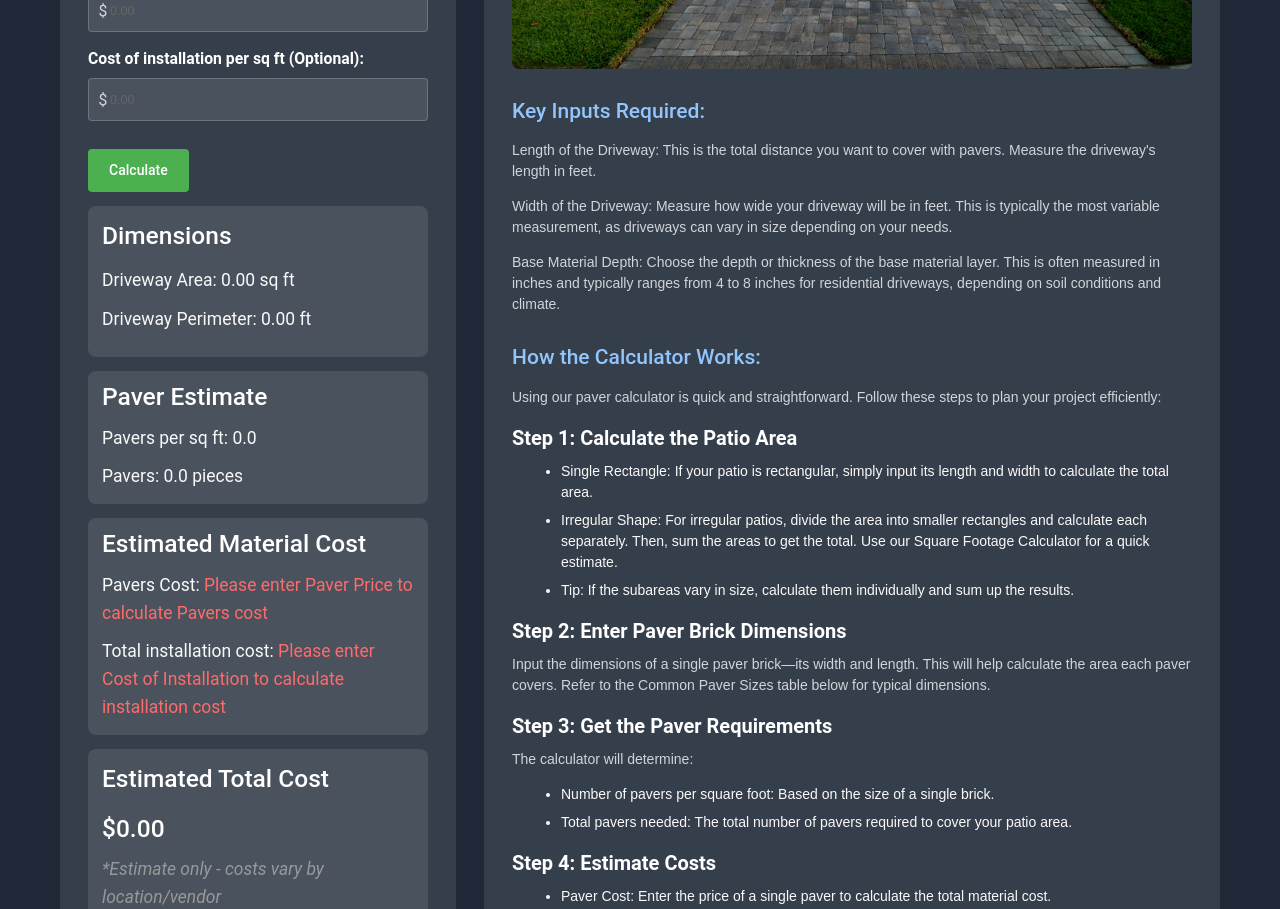
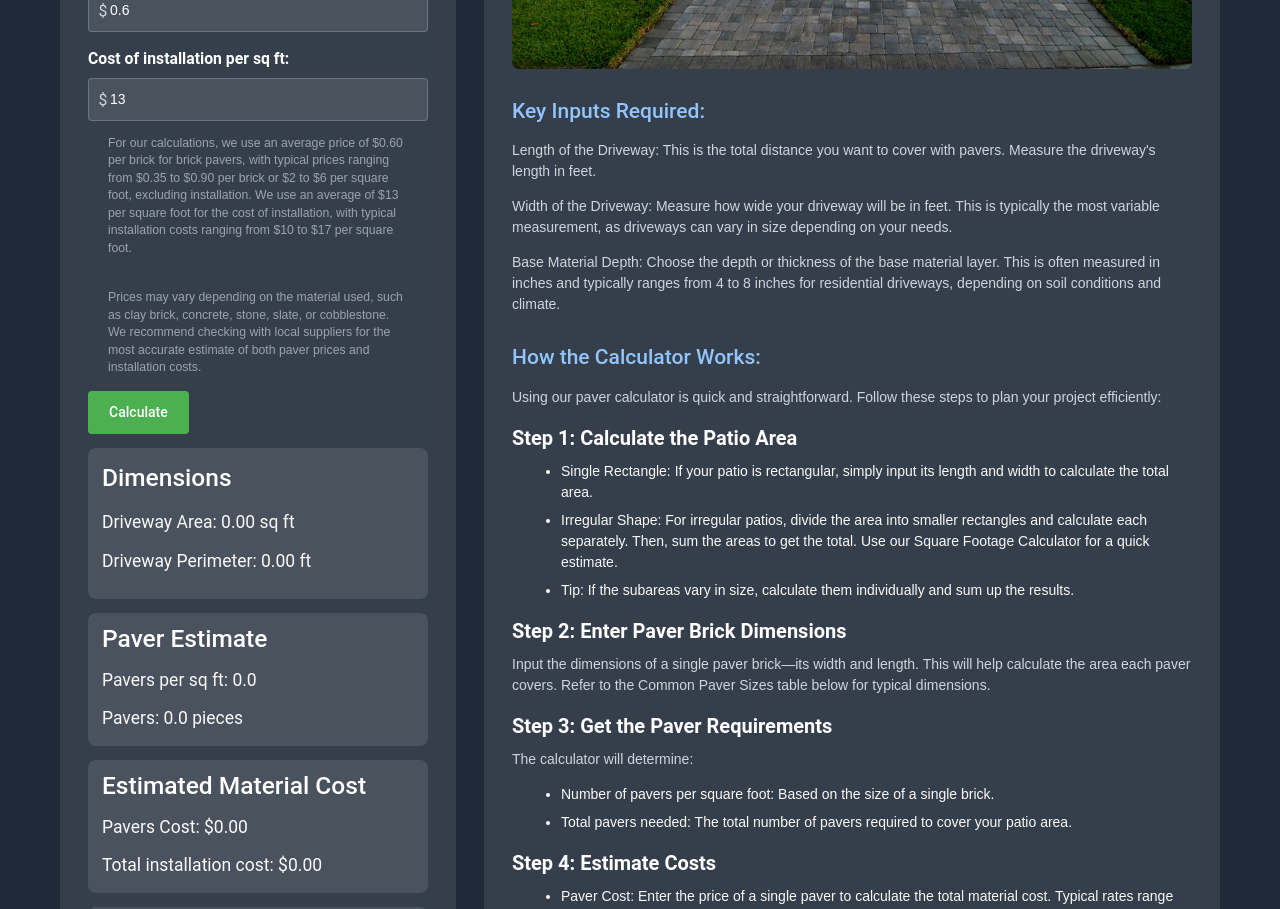
Before and after one commit to mkrizia17/Driveway-Calculator, a Next.js app: page /paver-calculator in a window 1280 px wide. Shown: the part 660-1569 px from the top of the page. Built offline with nearby package versions, Linux system fonts and the light colour scheme.

Commit message:
Set initial price for materials (Gravel and Paver)

```diff
--- a/package.json
+++ b/package.json
@@ -20,6 +20,7 @@
     "clsx": "^2.1.1",
     "lucide-react": "^0.459.0",
     "next": "15.0.3",
+    "punycode": "^2.3.1",
     "react": "^18.3.1",
     "react-dom": "^18.3.1",
     "shadcn": "^2.1.6",
--- a/src/app/gravel-calculator/page.tsx
+++ b/src/app/gravel-calculator/page.tsx
@@ -13,7 +13,7 @@ export default function GravelPage() {
     const [width, setWidth] = useState<number>(0);
     const [length, setLength] = useState<number>(0);
     const [depth, setDepth] = useState<number>(0);
-    const [pricePerCubicYard, setPricePerCubicYard] = useState<number>(0);
+    const [pricePerCubicYard, setPricePerCubicYard] = useState<number>(65);
     const [totalCost, setTotalCost] = useState<number | null>(null);
     const [volumeInCubicYards, setVolumeInCubicYards] = useState<number | null>(null);
     const [tonsNeeded, setTonsNeeded] = useState<number | null>(null);
@@ -29,6 +29,7 @@ export default function GravelPage() {
         length: '',
         depth: ''
     });
+    const [showWarning, setShowWarning] = useState(false);
 
     const convertToFeet = (value: number, unit: Unit): number => {
         let result: number;
@@ -137,6 +138,7 @@ export default function GravelPage() {
         const cost = pricePerCubicYard > 0 ?
             Math.round(calculatedVolume * pricePerCubicYard * 100) / 100 : 0;
         setTotalCost(cost);
+        setShowWarning(true);
     };
 
     const formatNumber = (num: number): string => {
@@ -286,17 +288,21 @@ export default function GravelPage() {
                         </div>
                         <div className="input-group">
                             <label>
-                                Price per Cubic Yard (Optional):
+                                Price per Cubic Yard:
                                 <div className="price-input-container">
                                     <input
                                         type="number"
                                         value={pricePerCubicYard}
                                         onChange={(e) => setPricePerCubicYard(parseFloat(e.target.value))}
-                                        placeholder="0.00"
+                                        placeholder="65"
                                         className="price-input"
                                     />
                                     <span className="price-prefix">$</span>
                                 </div>
+                                <div className="mb-4" />
+                                <p className="text-sm text-gray-400 mt-2">
+                                    For our calculations, we use an average gravel price of $65 per cubic yard, with typical local prices ranging from $20 to $100. We recommend confirming rates with local suppliers for the most accurate estimate.
+                                </p>
                             </label>
                         </div>
                         <button className="calculate-button" onClick={calculateGravel}>Calculate</button>
--- a/src/app/paver-calculator/page.tsx
+++ b/src/app/paver-calculator/page.tsx
@@ -1,6 +1,6 @@
 "use client";
 
-import React, { useState } from 'react';
+import React, { useState, useEffect } from 'react';
 import '../gravel-calculator/GravelPage.css';
 import Link from 'next/link';
 import Image from 'next/image';
@@ -44,7 +44,7 @@ export default function PaversPage() {
         paverLength: ''
     });
 
-    const [pricePerCubicYard, setPricePerCubicYard] = useState<number>(0);
+    const [pricePerCubicYard, setPricePerCubicYard] = useState<number>(0.60);
     const [totalCost, setTotalCost] = useState<number | null>(null);
     const [materialCosts, setMaterialCosts] = useState<{
         pavers: {min: number, max: number, custom?: number},
@@ -52,9 +52,17 @@ export default function PaversPage() {
         sand: {min: number, max: number},
         polymericSand: {min: number, max: number}
     } | null>(null);
-    const [installationCost, setInstallationCost] = useState<number>(0);
+    const [installationCost, setInstallationCost] = useState<number>(13);
     const [totalInstallationCost, setTotalInstallationCost] = useState<number>(0);
     const [volumeInCubicYards, setVolumeInCubicYards] = useState<VolumeInCubicYards | null>(null);
+    const [showWarning, setShowWarning] = useState(false);
+    const [showInstallationWarning, setShowInstallationWarning] = useState(false);
+    const [isMounted, setIsMounted] = useState(false);
+    const [calculationAttempted, setCalculationAttempted] = useState(false);
+
+    useEffect(() => {
+        setIsMounted(true);
+    }, []);
 
     const calculatePavers = () => {
         // Reset errors
@@ -112,6 +120,9 @@ export default function PaversPage() {
         // Step 3: Calculate Number of Pavers Needed
         const totalPaversNeeded = Math.ceil(patioSquareFootage / paverSquareFootage);
 
+        // Calculate Pavers per Square Foot
+        const paversPerSqFt = paverSquareFootage > 0 ? 1 / paverSquareFootage : 0;
+
         // Calculate Base Materials for Material Estimate
         const area = widthInFeet * lengthInFeet;
         const depth = 0.4;
@@ -119,26 +130,20 @@ export default function PaversPage() {
         const roundedGravelCubicYards = Number(gravelCubicYards.toFixed(2));
 
         // Calculate Base Sand Volume
-        const sandDepth = 1/12;                         // 1 inch = 1/12 foot
+        const sandDepth = 1/12; // 1 inch = 1/12 foot
         const sandCubicYards = (area * sandDepth) / 27; // (144 * 1/12) / 27 = 0.44
-
-        // Format to always show 2 decimal places
         const roundedSandCubicYards = Number(sandCubicYards.toFixed(2));
 
         // Calculate Polymeric Sand Bags Range
-        const minCoveragePerBag = 50;                   // Maximum coverage: 75 sq ft per bag
-        const maxCoveragePerBag = 100;                   // Minimum coverage: 50 sq ft per bag
-
-        const minBags = Math.ceil(area / maxCoveragePerBag);  // Note: switched to maxCoverage for minBags
-        const maxBags = Math.ceil(area / minCoveragePerBag);  // Note: switched to minCoverage for maxBags
-
-        // Calculate material costs using maximum bags for worst case scenario
-        const polymericSandCost = maxBags * 25;  // $25 per bag
+        const minCoveragePerBag = 50; // Maximum coverage: 75 sq ft per bag
+        const maxCoveragePerBag = 100; // Minimum coverage: 50 sq ft per bag
+        const minBags = Math.ceil(area / maxCoveragePerBag);
+        const maxBags = Math.ceil(area / minCoveragePerBag);
+        const polymericSandCost = maxBags * 25; // $25 per bag
 
         const paverCost = totalPaversNeeded * (pricePerCubicYard || 0);
-
         const gravelCost = Math.round(roundedGravelCubicYards * 45); // $45 per cubic yard
-        const sandCost = sandCubicYards * 15;      // $15 per cubic yard
+        const sandCost = sandCubicYards * 15; // $15 per cubic yard
 
         const calculatedInstallationCost = installationCost * area;
         setTotalInstallationCost(calculatedInstallationCost);
@@ -151,35 +156,17 @@ export default function PaversPage() {
             polymericSand: { min: polymericSandCost, max: polymericSandCost }
         });
 
-        console.log('Width in feet:', widthInFeet);
-        console.log('Length in feet:', lengthInFeet);
-
         // Update the display in the Estimated Material Cost section:
-        <div className="result">
-            <h2 className="text-xl font-semibold mb-4">Estimated Material Cost</h2>
-            <div className="space-y-2">
-                <p>
-                    Pavers Cost: {pricePerCubicYard === 0 ?
-                        <span className="warning-text">Please enter Paver Price to calculate Pavers Cost</span> :
-                        `$${formatNumber(materialCosts?.pavers.custom ?? 0)}`
-                    }
-                </p>
-                <p>
-                    Total installation cost: {installationCost === 0 ?
-                        <span className="warning-text">Please enter Cost of Installation to calculate Total Installation Cost</span> :
-                        `$${formatNumber(totalInstallationCost)}`
-                    }
-                </p>
-            </div>
-        </div>
-
         setVolumeInCubicYards({
             gravel: roundedGravelCubicYards,
             sand: roundedSandCubicYards,
             polymericSand: `${minBags}-${maxBags} bags`,
-            paversPerSqFt: patioSquareFootage / totalPaversNeeded,
+            paversPerSqFt: paversPerSqFt,
             pavers: totalPaversNeeded
         });
+
+        setShowWarning(true);
+        setShowInstallationWarning(installationCost <= 0 && calculationAttempted);
     };
 
     const formatNumber = (num: number): string => {
@@ -423,7 +410,7 @@ export default function PaversPage() {
 
                             <div className="input-group">
                                 <label>
-                                    <h4>Paver Price per piece (Optional):</h4>
+                                    <h4>Paver Price per piece:</h4>
                                     <div className="price-input-container">
                                         <input
                                             type="number"
@@ -442,7 +429,7 @@ export default function PaversPage() {
 
                             <div className="input-group">
                                 <label>
-                                    <h4>Cost of installation per sq ft (Optional):</h4>
+                                    <h4>Cost of installation per sq ft:</h4>
                                     <div className="price-input-container">
                                         <input
                                             type="number"
@@ -458,8 +445,18 @@ export default function PaversPage() {
                                     </div>
                                 </label>
                             </div>
+                            <p className="text-sm text-gray-400 mt-2">
+                                For our calculations, we use an average price of $0.60 per brick for brick pavers, with typical prices ranging from $0.35 to $0.90 per brick or $2 to $6 per square foot, excluding installation. We use an average of $13 per square foot for the cost of installation, with typical installation costs ranging from $10 to $17 per square foot.
+                            </p>
+                            <br />
+                            <p className="text-sm text-gray-400 mt-2">
+                                Prices may vary depending on the material used, such as clay brick, concrete, stone, slate, or cobblestone. We recommend checking with local suppliers for the most accurate estimate of both paver prices and installation costs.
+                            </p>
 
-                            <button className="calculate-button" onClick={calculatePavers}>Calculate</button>
+                            <button className="calculate-button" onClick={() => {
+                                setCalculationAttempted(true);
+                                calculatePavers();
+                            }}>Calculate</button>
 
                             <div className="result">
                                 <h2>Dimensions</h2>
@@ -485,7 +482,7 @@ export default function PaversPage() {
                                         }
                                     </p>
                                     <p>
-                                        Total installation cost: {installationCost === 0 ?
+                                        Total installation cost: {installationCost === 0 && isMounted && calculationAttempted ?
                                             <span className="warning-text">Please enter Cost of Installation to calculate installation cost</span> :
                                             `$${formatNumber(totalInstallationCost)}`
                                         }
@@ -579,8 +576,8 @@ export default function PaversPage() {
 
                             <h4>Step 4: Estimate Costs</h4>
                             <ul className="info-list">
-                                <li>Paver Cost: Enter the price of a single paver to calculate the total material cost.</li>
-                                <li>Installation Cost: Add the professional installation cost per square foot. Typical rates range between $8 and $20, depending on your location.</li>
+                                <li>Paver Cost: Enter the price of a single paver to calculate the total material cost. Typical rates range between $0.35 to $0.90 per brick or $2 to $6 per square foot, depending on your location.</li>
+                                <li>Installation Cost: Add the professional installation cost per square foot. Typical rates range between $10 to $17, depending on your location.</li>
                             </ul>
 
                             <h4>Common Paver Sizes</h4>
```
Also changed, not shown: 1 other file (tests, documents, lock files or other folders).
